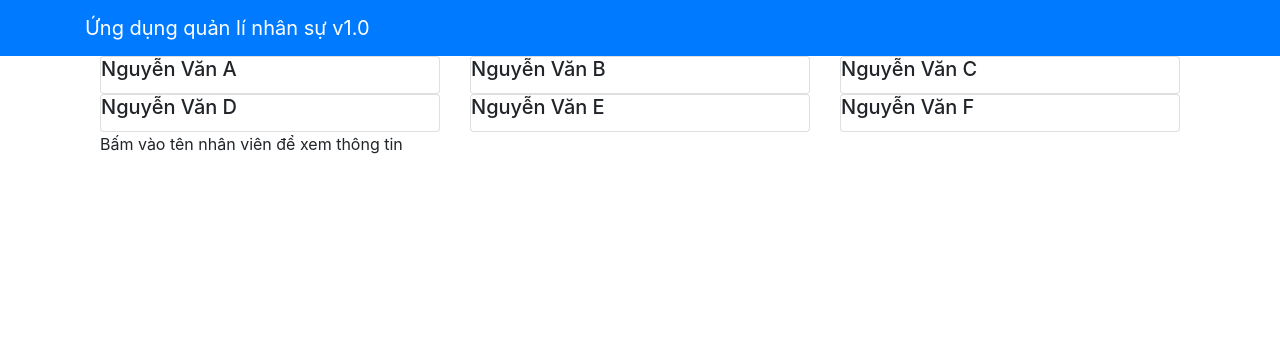
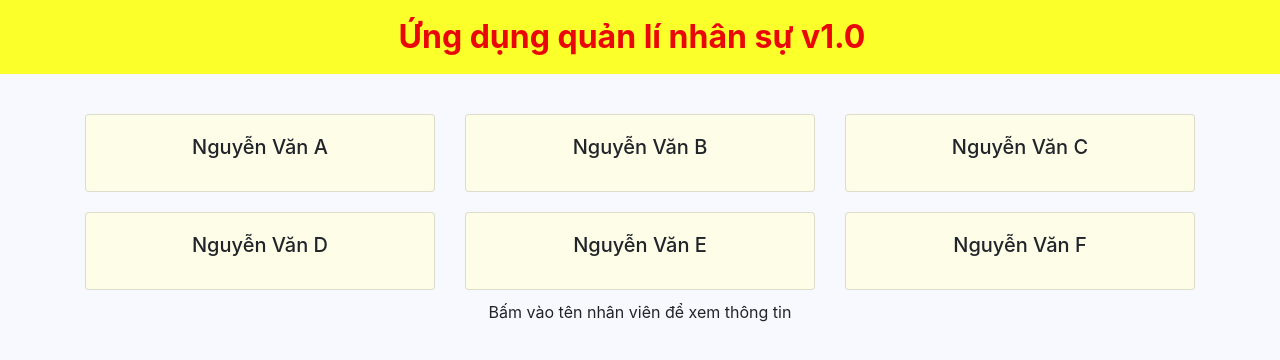
Before and after one commit to LinhMFX12988/Assignment_01, a React (Create React App) app: page / in a window 1280 px wide. Shown: the top 360 px of the page. Built offline with nearby package versions, Linux system fonts and the light colour scheme.

Commit message:
responsive

```diff
--- a/src/App.css
+++ b/src/App.css
@@ -16,10 +16,94 @@ body {
   margin-top: 50px;
 }
 
-@media (min-width: 1024px) and (max-width: 1239px) {
+/* Desktop */
+@media (min-width: 1024px) and (max-width: 2000px) {
+    body {
+        text-align: center;
+        background-color: ghostwhite;
+      }
+      .container {
+        padding: 0;
+      }
+      .col-xl-4 {
+        padding: 0;
+      }
+      .card {
+        margin-top: 5px;
+        background-color: rgba(255, 255, 220, 0.651);
+        margin: 10px 15px;
+        padding: 20px;
+      }
+      .bg-primary {
+        margin-bottom: 30px;
+        background-color: rgb(251, 255, 42) !important;
+      }
+      .navbar {
+        display: block;
+      }
+      .navbar-dark .navbar-brand {
+        font-size: 200%;
+        color: rgb(233, 7, 7);
+      }
+      .navbar .container {
+        display: block;
+        font-weight: bold;
+      }
+      .card-body {
+        border: 1px solid rgb(209, 209, 209);
+        margin-top: 20px;
+        background-color: rgba(255, 255, 220, 0.651);
+        border-radius: .25rem;
+      }
+      .card-title:hover {
+        color: red;
+        font-size: 150%;
+      }
 }
 
+/* Tablet */
 @media (min-width: 740px) and (max-width: 1023px) {
+    body {
+        text-align: center;
+        background-color: ghostwhite;
+      }
+      .container {
+        padding: 0;
+      }
+      .col-xl-4 {
+        padding: 0;
+      }
+      .card {
+        margin-top: 5px;
+        background-color: rgb(213, 253, 252);
+        margin: 10px 15px;
+        padding: 10px;
+
+      }
+      .bg-primary {
+        margin-bottom: 30px;
+        background-color: rgb(12, 250, 250) !important;
+      }
+      .navbar {
+        display: block;
+      }
+      .navbar-dark .navbar-brand {
+        font-size: 150%;
+        color: rgb(233, 7, 7);
+      }
+      .navbar .container {
+        display: block;
+        font-weight: bold;
+      }
+      .card-body {
+        border: 1px solid rgb(209, 209, 209);
+        margin-top: 20px;
+        background-color: rgb(213, 253, 252);
+        border-radius: .25rem;
+      }
+      .card-title:hover {
+        color: red;
+      }
 }
 /* Mobile */
 @media (max-width: 739px) {
@@ -33,9 +117,12 @@ body {
   .col-xl-4 {
     padding: 0;
   }
+  .col-12 {
+    padding: 0;
+  }
   .card {
     margin-top: 5px;
-    background-color: rgb(197, 240, 180);
+    background-color: rgb(227, 255, 215);
   }
   .bg-primary {
     margin-bottom: 30px;
@@ -55,7 +142,8 @@ body {
   .card-body {
     border: 1px solid rgb(209, 209, 209);
     margin-top: 20px;
-    /* background-color: #dff9ff; */
+    background-color: rgb(227, 255, 215);
+    border-radius: .25rem;
   }
   .card-title:hover {
     color: red;
--- a/src/components/StaffListComponent.js
+++ b/src/components/StaffListComponent.js
@@ -51,7 +51,7 @@ class Menu extends Component {
                   {menu}
               </div>
               <div className="row">
-                <div  className="col- col-md-6 col-xl-4">
+                <div  className="col-12 col-md-12 col-xl-12">
                   {this.renderDish(this.state.selectedDish)}
                 </div>
               </div>
```
